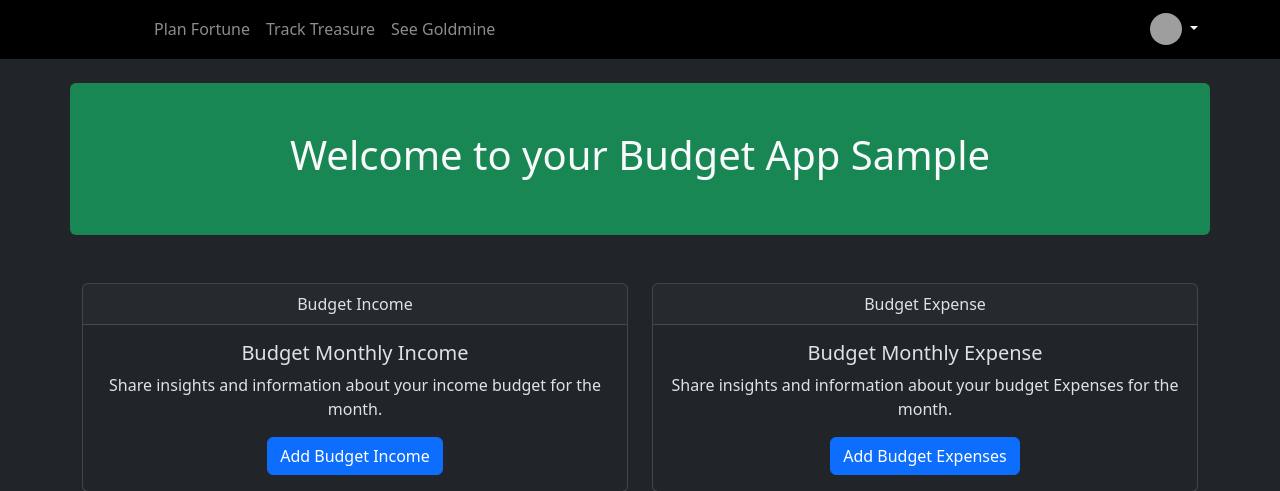
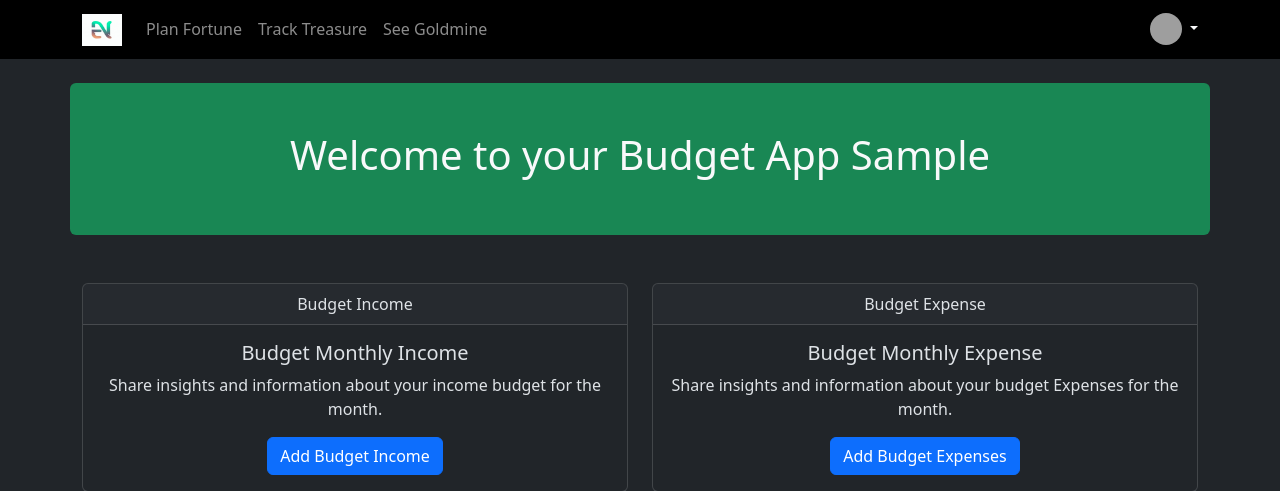
Before and after one commit to Nelkon01/Nelkon-Finance, a Flask app: page / in a window 1280 px wide. Shown: the top 491 px of the page. Run offline with Flask 2, Linux system fonts and the light colour scheme; a user stored in the database is signed in; tables that the repository leaves empty hold one stand-in row (values such as "Sample post"); grey boxes are pictures that could not be loaded.

Commit message:
Add favicon and logo for the navbar

```diff
--- a/budgetmanager/templates/base.html
+++ b/budgetmanager/templates/base.html
@@ -13,6 +13,13 @@
     <link rel="stylesheet"
           href="https://cdnjs.cloudflare.com/ajax/libs/bootstrap-datepicker/1.9.0/css/bootstrap-datepicker.min.css">
     <link rel="stylesheet" href="{{ url_for('static', filename='css/style.css') }}">
+    <link rel="apple-touch-icon" sizes="180x180"
+          href="{{ url_for('static', filename='apple-touch-icon.png', _external=True) }}"/>
+    <link rel="icon" type="image/png" sizes="32x32"
+          href="{{ url_for('static', filename='favicon-32x32.png', _external=True) }}"/>
+    <link rel="icon" type="image/png" sizes="16x16"
+          href="{{ url_for('static', filename='favicon-16x16.png', _external=True) }}"/>
+    <link rel="manifest" href="{{ url_for('static', filename='site.webmanifest', _external=True) }}"/>
     <title>Nelkon Finance Manager</title>
 </head>
 <body data-bs-theme="dark" class="d-flex flex-column min-vh-100" >
@@ -20,10 +27,9 @@
 <nav class="navbar navbar-expand-lg navbar-dark bg-black">
     <div class="container">
         <a href="/" class="navbar-brand">
-            <svg class="bi me-2" width="40" height="32" role="img" aria-label="Bootstrap">
-                <use xlink:href="{{ url_for('home') }}"></use>
-            </svg>
-        </a>
+    <img src="{{ url_for('static', filename='nelkon-finance-logo.jpeg') }}" alt="Nelkon Finance" width="40" height="32">
+</a>
+
         <button class="navbar-toggler" type="button" data-bs-toggle="collapse" data-bs-target="#navbarNav"
                 aria-controls="navbarNav" aria-expanded="false" aria-label="Toggle navigation">
             <span class="navbar-toggler-icon"></span>
```
Also changed, not shown: budgetmanager/static/android-chrome-192x192.png (added), budgetmanager/static/android-chrome-512x512.png (added), budgetmanager/static/apple-touch-icon.png (added), budgetmanager/static/favicon-16x16.png (added), budgetmanager/static/favicon-32x32.png (added), budgetmanager/static/favicon.ico (added), budgetmanager/static/nelkon-finance-logo.jpeg (added), budgetmanager/static/site.webmanifest (added).
